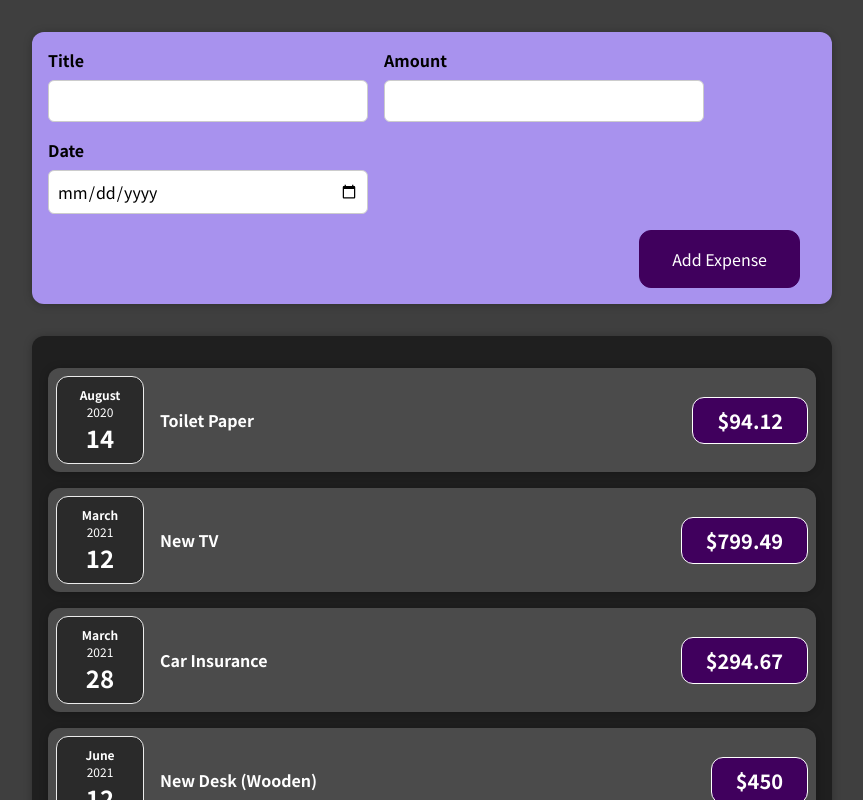
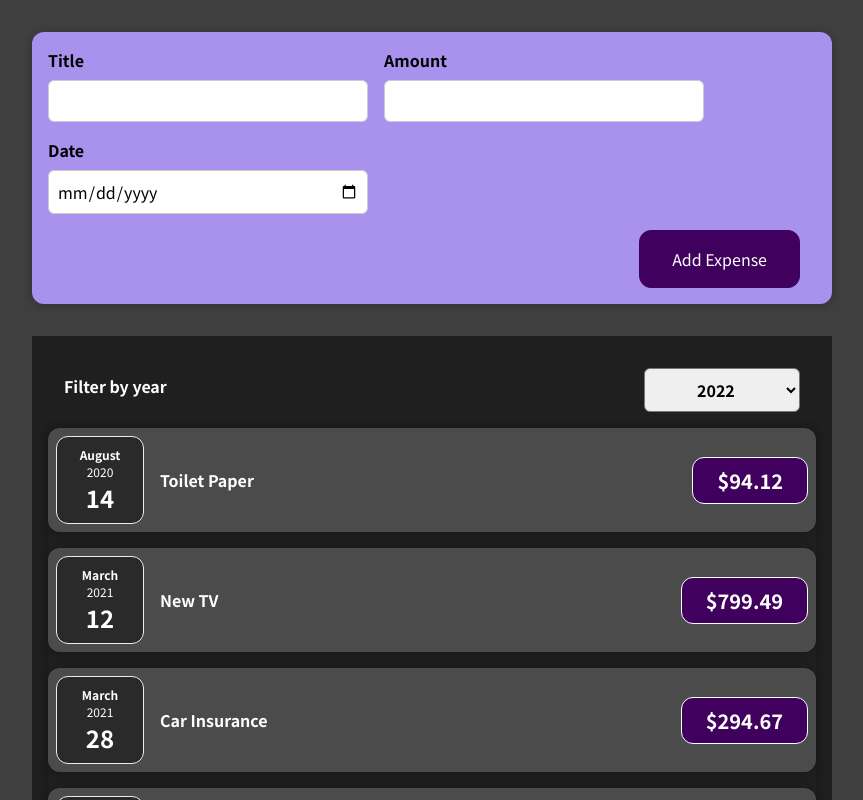
Before and after one commit to tonybejjani/REACT-expenses, a React (Create React App) app: page / in a window 1280 px wide. Shown: the top 800 px of the page, without its empty margins (208-1071 px from the left). Built offline with nearby package versions, Linux system fonts and the light colour scheme.

Commit message:
add ExpenseFilter component skeleton and lift state up to Expenses

```diff
--- a/src/components/Expenses/Expenses.js
+++ b/src/components/Expenses/Expenses.js
@@ -1,11 +1,21 @@
 /** @format */
-import React from 'react';
+import React, { useState } from 'react';
 import ExpenseItem from './ExpenseItem';
+import ExpensesFilter from './ExpensesFilter';
 import Card from '../UI/Card';
 import './Expenses.css';
 const Expenses = (props) => {
+  const [year, setYear] = useState('');
+  const saveSelectedYear = (selectedYear) => {
+    setYear(selectedYear);
+  };
+
+  console.log(year);
+
   return (
-    <Card className="expenses">
+    <div className="expenses">
+      <ExpensesFilter onFilteredYear={saveSelectedYear} />
+      <Card>
         <ExpenseItem
           title={props.items[0].title}
           amount={props.items[0].amount}
@@ -27,6 +37,7 @@
           date={props.items[3].date}
         />
       </Card>
+    </div>
   );
 };
 
--- /dev/null
+++ b/src/components/Expenses/ExpensesFilter.css
@@ -0,0 +1,24 @@
+.expenses-filter {
+  color: white;
+  padding: 0 1rem;
+}
+
+.expenses-filter__control {
+  display: flex;
+  width: 100%;
+  align-items: center;
+  justify-content: space-between;
+  margin: 1rem 0;
+}
+
+.expenses-filter label {
+  font-weight: bold;
+  margin-bottom: 0.5rem;
+}
+
+.expenses-filter select {
+  font: inherit;
+  padding: 0.5rem 3rem;
+  font-weight: bold;
+  border-radius: 6px;
+}
--- /dev/null
+++ b/src/components/Expenses/ExpensesFilter.js
@@ -0,0 +1,27 @@
+/** @format */
+
+import React from 'react';
+
+import './ExpensesFilter.css';
+
+const ExpensesFilter = (props) => {
+  const selectedYearHandler = (event) => {
+    props.onFilteredYear(event.target.value);
+  };
+
+  return (
+    <div className="expenses-filter">
+      <div className="expenses-filter__control">
+        <label>Filter by year</label>
+        <select onChange={selectedYearHandler}>
+          <option value="2022">2022</option>
+          <option value="2021">2021</option>
+          <option value="2020">2020</option>
+          <option value="2019">2019</option>
+        </select>
+      </div>
+    </div>
+  );
+};
+
+export default ExpensesFilter;
```
Also changed, not shown: 1 other file (tests, documents, lock files or other folders). Lines whose indentation alone changed are shown as unchanged.
